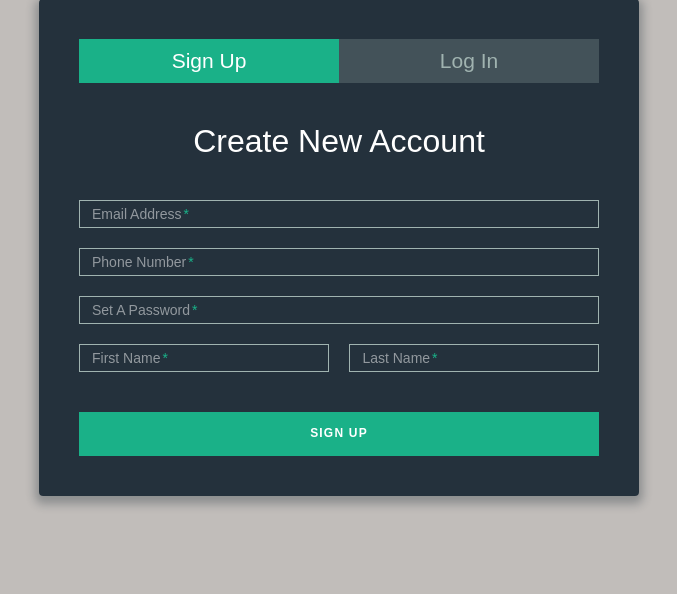
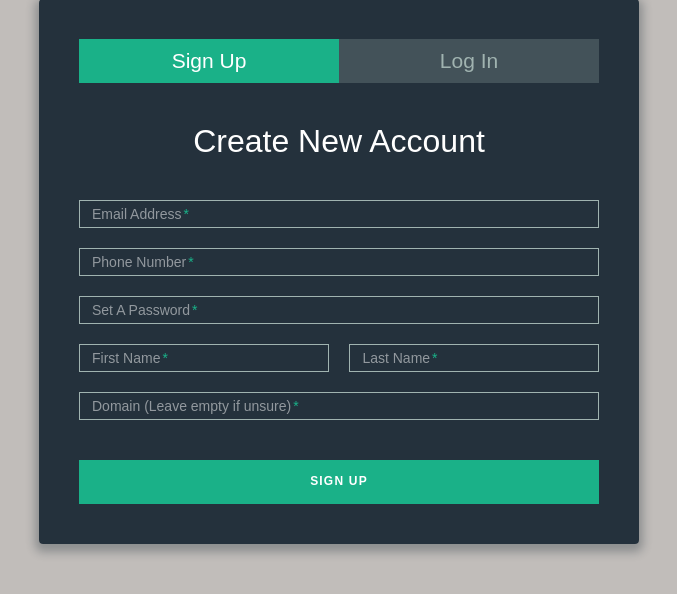
Before and after one commit to renzcoldsun/sign-up-login-template, a CodeIgniter app: page /database/index.php/auth/login in a window 1280 px wide. Shown: the part 41-635 px from the top of the page, without its empty margins (301-978 px from the left). Run offline with CodeIgniter, Linux system fonts and the light colour scheme; data that the repository does not hold is empty; some libraries are stand-ins or nearby versions; some web fonts are replaced.

Commit message:
Working on the signup adding DOMAIN to the template

```diff
--- a/css/style.css
+++ b/css/style.css
@@ -104,8 +104,8 @@ label .req {
 }
 
 label.active {
-  -webkit-transform: translateX(400px) translateY(6px);
-          transform: translateX(400px) translateY(6px);
+  -webkit-transform: translateX(300px) translateY(6px);
+          transform: translateX(300px) translateY(6px);
   left: 2px;
   font-size: 14px;
 }
--- a/functions.inc.php
+++ b/functions.inc.php
@@ -142,11 +142,9 @@ function signup_save() {
     global $mySessionKey;
     $db = connectDB();
     if($db == NULL) die("Cannot continue");
-    global $phone_number, $password, $email, $first_name, $last_name, $messages;
+    global $phone_number, $password, $email, $first_name, $last_name, $messages, $domain;
     $account_number = 1000;
-    $domain = 'DLPT$TRIAL1$';
-    $domain_id = 1;
-
+    $domain = strtoupper(trim($domain));
 
     # get the account nnumber
     $user_count = 0;
@@ -167,6 +165,9 @@ function signup_save() {
     }
 
     # get the domain
+    if($domain == "") {
+        $domain = 'DLPT$TRIAL1$';
+        $domain_id = 1;
         $db = connectDB();
         while(true) {
             $domain = 'DLPT$TRIAL' . $domain_id . '$';
@@ -183,6 +184,7 @@ function signup_save() {
             $domain_id++;
         }
         $db->close();
+    }
 
     // ADDED 2018 October 26
     // check if domain is signuplive.dlptrade.com
--- a/signup.inc.php
+++ b/signup.inc.php
@@ -70,6 +70,11 @@ global $username, $phone_number, $email, $password, $first_name, $last_name, $me
 							<input type="text" name="last_name" id="id_last_name" required autocomplete="off" value="<?php echo $last_name ?>"/>
 						</div>
 					</div>
+					<div class="field-wrap">
+						<label>Domain (Leave empty if unsure)<span class="req">*</span>
+						</label>
+						<input type="text" name="domain" id="id_domain" autocomplete="off" value=""/>
+					</div>
 					<div class="text-xs-center">
 						<!-- <div class="g-recaptcha" id="g-recaptcha" data-sitekey="6LeUwW4UAAAAAGdK7FbRNHOVclbjv2vFBICVPxOi"></div> -->
 					</div>
@@ -111,8 +116,8 @@ global $username, $phone_number, $email, $password, $first_name, $last_name, $me
 		{
 			var fieldname = fields[i];
 			if($("#" + fieldname).val() == "") continue;
-			var transform = "translate(400px, 6px)";
-			if(fieldname == "id_first_name" || fieldname == "id_last_name")
+			var transform = "translate(300px, 6px)";
+			if(fieldname === "id_first_name" || fieldname == "id_last_name")
 			transform = "translate(150px, 6px)";
 			var thislabel = $("#" + fieldname).parent().children("label");
 			thislabel.css("transform", transform);
```
Lines whose indentation alone changed are shown as unchanged.
